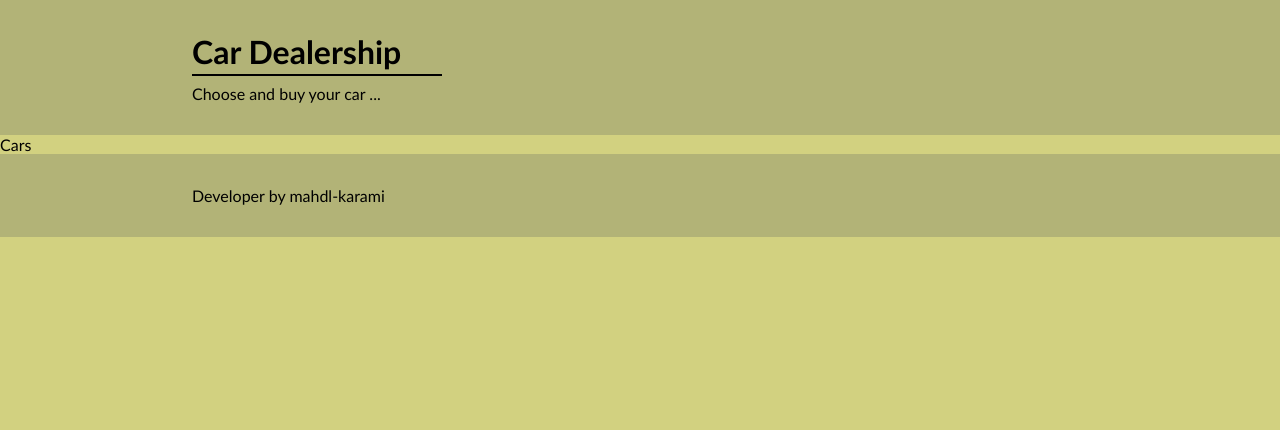
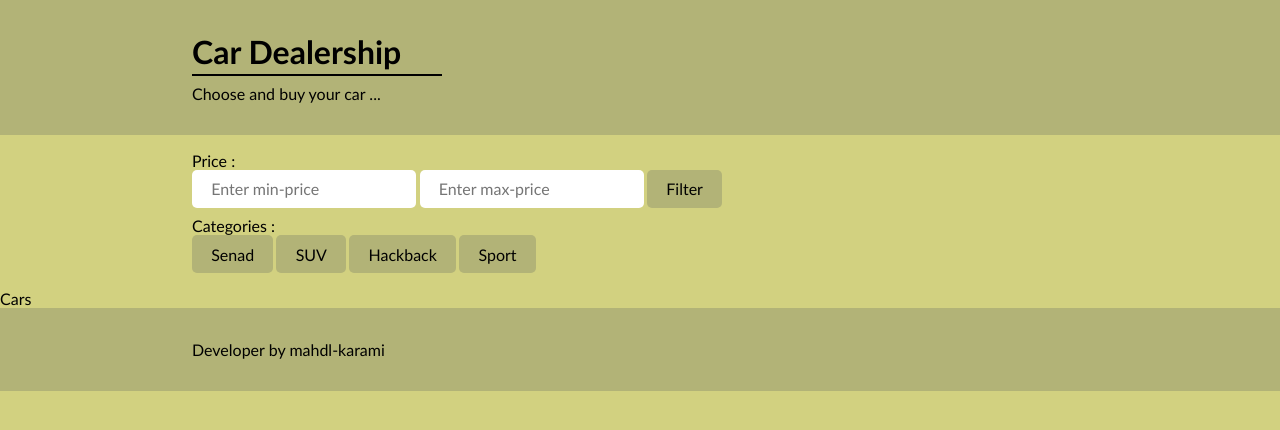
Before and after one commit to mahdl-karami/njs-car-dealership, a Next.js app: page /cars in a window 1280 px wide. Shown: the top 430 px of the page. Built offline with nearby package versions, Linux system fonts and the light colour scheme.

Commit message:
add filtering + style

```diff
--- /dev/null
+++ b/src/components/Filtering.js
@@ -0,0 +1,27 @@
+//? import styles
+import styles from "@/styles/filtering.module.css";
+const { price, filtering } = styles;
+
+const Filtering = () => {
+  return (
+    <div className={filtering}>
+      <div className="wrapper">
+        <form className={price}>
+          <p>Price : </p>
+          <input type="number" placeholder="Enter min-price" />
+          <input type="number" placeholder="Enter max-price" />
+          <button type="submit">Filter</button>
+        </form>
+        <div>
+          <p>Categories : </p>
+          <button>Senad</button>
+          <button>SUV</button>
+          <button>Hackback</button>
+          <button>Sport</button>
+        </div>
+      </div>
+    </div>
+  );
+};
+
+export default Filtering;
--- a/src/layout/Layout.js
+++ b/src/layout/Layout.js
@@ -1,5 +1,7 @@
 //? import styles
 import styles from "@/styles/layout.module.css";
+//? import components
+import Filtering from "@/components/Filtering";
 
 const Layout = ({ children }) => {
   return (
@@ -10,6 +12,7 @@ const Layout = ({ children }) => {
           <p>Choose and buy your car ...</p>
         </div>
       </header>
+      <Filtering />
       {children}
       <footer className={styles.footer}>
         <div className="wrapper">
--- /dev/null
+++ b/src/styles/filtering.module.css
@@ -0,0 +1,27 @@
+.filtering {
+  margin: 1rem 0;
+}
+.filtering button {
+  background: var(--primary);
+  border: none;
+  border-radius: 5px;
+  padding: 0.6rem 1.2rem;
+  font-size: 1em;
+  margin-right: 0.2rem;
+  cursor: pointer;
+  transition: opacity linear 0.3s;
+}
+.filtering button:hover {
+  opacity: 80%;
+}
+.price {
+  margin-bottom: 0.5rem;
+}
+.price input {
+  padding: 0.6rem 1.2rem;
+  font-size: 1em;
+  border: none;
+  border-radius: 5px;
+  margin-right: 0.2rem;
+  outline: none;
+}
--- a/src/styles/globals.css
+++ b/src/styles/globals.css
@@ -29,3 +29,16 @@ a {
   width: 70%;
   margin: auto;
 }
+
+/* Remove Arrows/Spinners */
+/* Chrome, Safari, Edge, Opera */
+input::-webkit-outer-spin-button,
+input::-webkit-inner-spin-button {
+  -webkit-appearance: none;
+  margin: 0;
+}
+/* Firefox */
+input[type="number"] {
+  appearance: textfield;
+}
+/* End Remove Arrows/Spinners */
```
